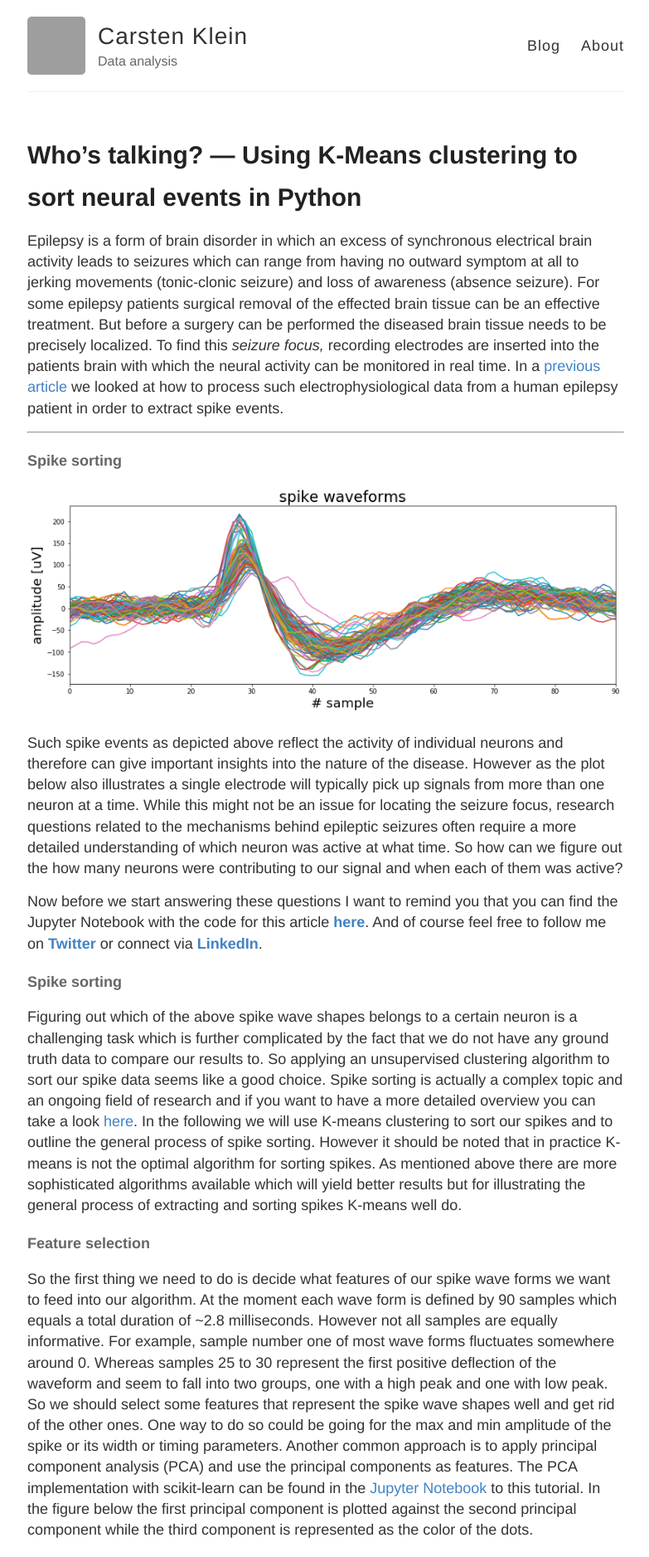
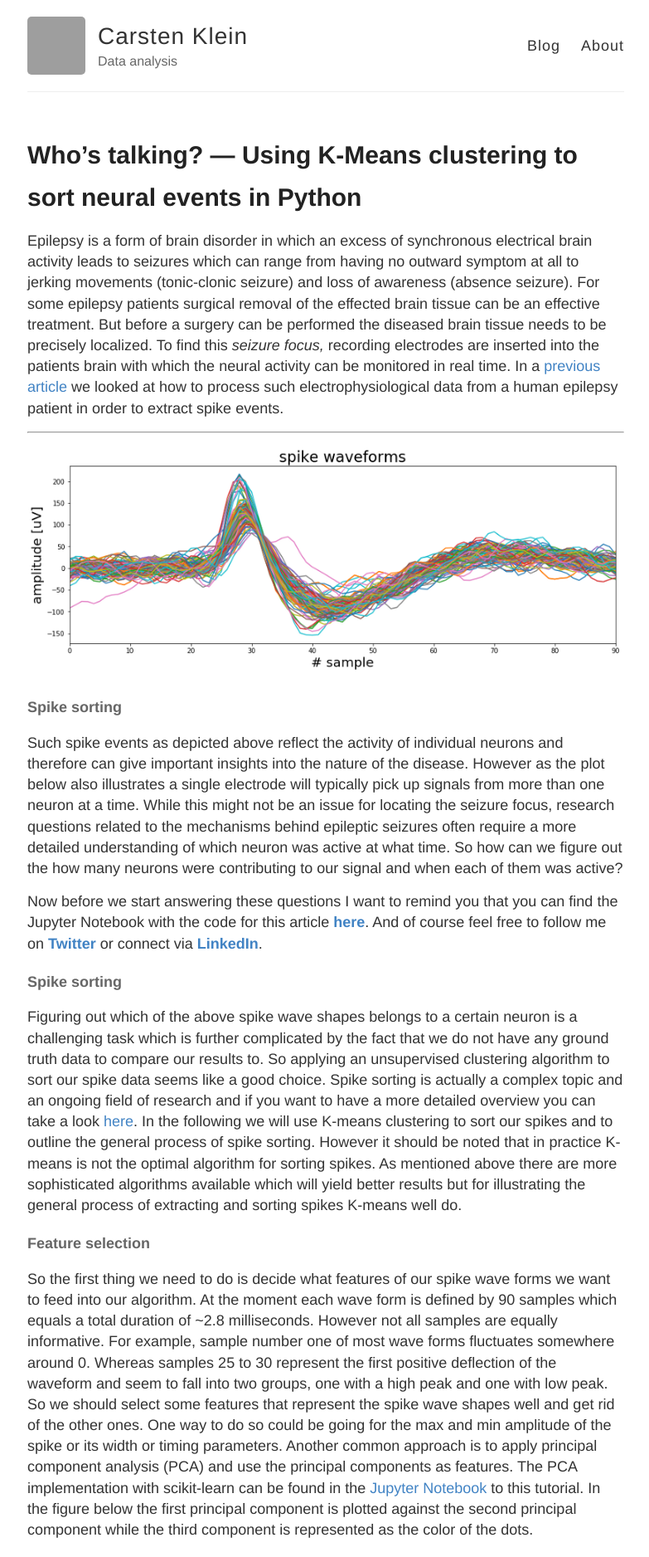
Before and after one commit to akcarsten/akcarsten.github.io, a Jekyll site: the page built from _posts/2018-09-10-who-s-talking----using-k-means-clustering-to-sort-neural-events-in-python-e7a8a76f316.md, in a window 1280 px wide. Shown: the top 1876 px of the page at 83% size, without its empty margins (247-1030 px from the left). Built offline with Jekyll 4.4.1, drawn with Linux system fonts in a browser that asks for light colours; grey boxes are pictures that could not be loaded.

Commit message:
formatting

```diff
--- a/_posts/2018-09-10-who-s-talking----using-k-means-clustering-to-sort-neural-events-in-python-e7a8a76f316.md
+++ b/_posts/2018-09-10-who-s-talking----using-k-means-clustering-to-sort-neural-events-in-python-e7a8a76f316.md
@@ -21,9 +21,9 @@ spike events.
 
 * * *
 
+![_config.yml]({{ site.baseurl }}/images/spikeSorting/1282BDfhvk5Cdb2M9Yzhnbw.png)
+
 #### Spike sorting
-
-![_config.yml]({{ site.baseurl }}/images/spikeSorting/1282BDfhvk5Cdb2M9Yzhnbw.png)
 
 Such spike events as depicted above reflect the activity of individual neurons
 and therefore can give important insights into the nature of the disease.
```
